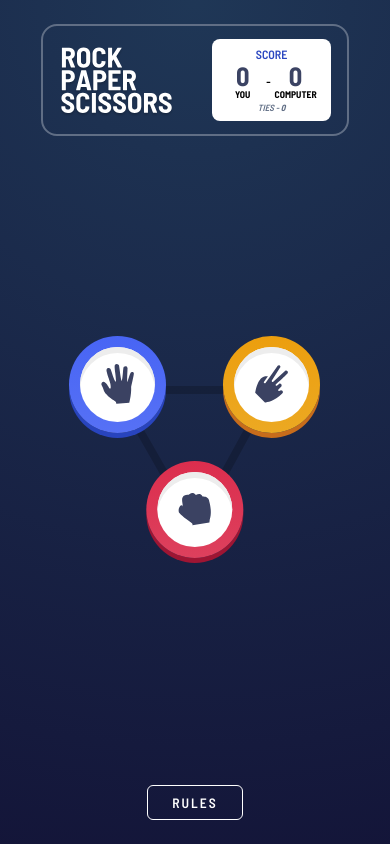
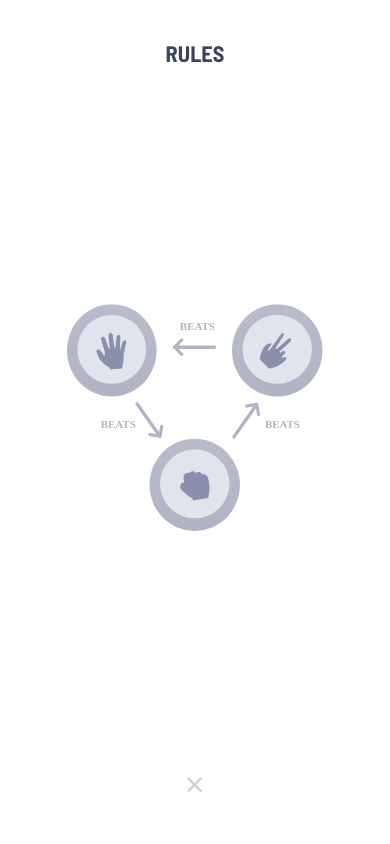
Before and after one commit to BlessTheBoy/rock-paper-scissors, a React (Create React App) app: page / in a window 390 px wide. Both pictures are taken after a click on the button "RULES". Built offline with nearby package versions, Linux system fonts and the light colour scheme.

Commit message:
styled rules modal

```diff
--- a/package.json
+++ b/package.json
@@ -3,6 +3,7 @@
   "version": "0.1.0",
   "private": true,
   "dependencies": {
+    "@material-ui/core": "^4.11.2",
     "@testing-library/jest-dom": "^5.11.6",
     "@testing-library/react": "^11.2.2",
     "@testing-library/user-event": "^12.6.0",
--- a/src/Rules.js
+++ b/src/Rules.js
@@ -1,10 +1,62 @@
-import React from "react";
+import React, { useState } from "react";
 import "./scss/Rules.scss";
+import { makeStyles } from "@material-ui/core/styles";
+import Modal from "@material-ui/core/Modal";
+
+function getModalStyle() {
+  const top = 50;
+  const left = 50;
+
+  return {
+    top: `${top}%`,
+    left: `${left}%`,
+    transform: `translate(-${top}%, -${left}%)`,
+  };
+}
+
+const useStyles = makeStyles((theme) => ({
+  paper: {
+    position: "absolute",
+    width: 400,
+    backgroundColor: theme.palette.background.paper,
+    boxShadow: theme.shadows[5],
+    padding: theme.spacing(2, 4, 3),
+  },
+}));
 
 function Rules() {
+  const classes = useStyles();
+  // getModalStyle is not a pure function, we roll the style only on the first render
+  const [modalStyle] = useState(getModalStyle);
+  const [open, setOpen] = useState(false);
+
+  const handleOpen = () => {
+    setOpen(true);
+  };
+
+  const handleClose = () => {
+    setOpen(false);
+  };
   return (
     <div className="rules">
-      <button className="rules__button">RULES</button>
+      <button className="rules__button" onClick={handleOpen}>
+        RULES
+      </button>
+      <Modal
+        open={open}
+        onClose={handleClose}
+        aria-labelledby="simple-modal-title"
+        aria-describedby="simple-modal-description">
+        <div style={modalStyle} className={`${classes.paper} modal`}>
+          <div className="modal__head">
+            <h1>RULES</h1>
+            <img src="images/icon-close.svg" alt="" onClick={handleClose} />
+          </div>
+          <div className="modal__image">
+            <img src="images/image-rules.svg" alt="" />
+          </div>
+        </div>
+      </Modal>
     </div>
   );
 }
--- a/src/scss/Rules.scss
+++ b/src/scss/Rules.scss
@@ -17,6 +17,46 @@
   }
 }
 
+.modal {
+  border: none !important;
+  border-radius: 8px;
+  padding: 1.5rem 2rem !important;
+  &__head {
+    display: flex;
+    justify-content: space-between;
+    align-items: center;
+    margin-bottom: 2rem;
+    font-size: 0.7rem;
+    color: hsl(229, 25%, 31%);
+
+    img {
+      object-fit: contain;
+      cursor: pointer;
+      padding: 0.2rem;
+      width: 22px;
+      transition: all ease-in-out 0.3s;
+
+      &:hover {
+        transform: scale(1.2);
+      }
+    }
+  }
+
+  &__image {
+    display: flex;
+    justify-content: center;
+    align-items: center;
+    padding-bottom: 1rem;
+    padding-top: 0.5rem;
+    img {
+      object-fit: contain;
+      width: 80%;
+      max-width: 300px;
+      margin: 0 auto !important;
+    }
+  }
+}
+
 @media screen and (max-width: 600px) {
   .rules {
     text-align: center;
@@ -25,3 +65,38 @@
     }
   }
 }
+
+@media screen and (max-width: 400px) {
+  .modal {
+    width: 100vw;
+    height: 100vh;
+    border-radius: 0;
+    position: relative;
+
+    &__head {
+      justify-content: center;
+      margin-top: 1rem;
+      h1 {
+        text-align: center;
+      }
+      img {
+        position: absolute;
+        bottom: 3rem;
+        left: 50%;
+        transform: translateX(-50%);
+
+        &:hover {
+          transform: translateX(-50%) scale(1.2);
+        }
+      }
+    }
+
+    &__image {
+      position: absolute;
+      top: 50%;
+      left: 50%;
+      transform: translate(-50%, -50%);
+      width: 80%;
+    }
+  }
+}
```
Also changed, not shown: 2 other files (tests, documents, lock files or other folders).
